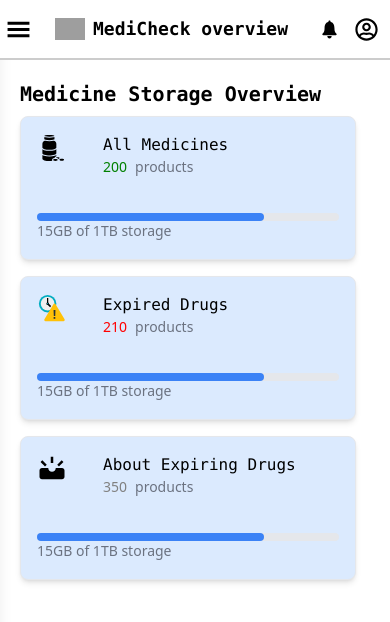
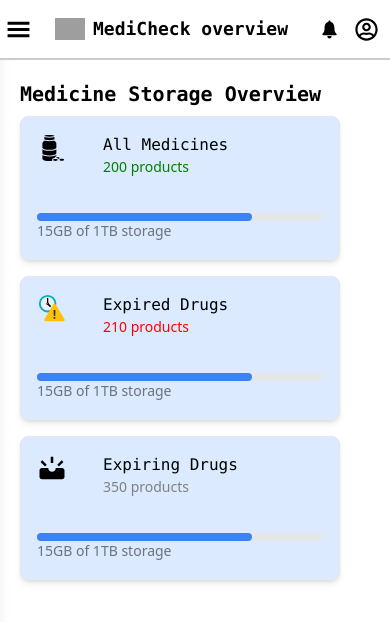
Before and after one commit to Jerry-Khobby/Medicine-shelf-life-checker, a Next.js app: page / in a window 390 px wide. Shown: the top 622 px of the page. Built offline with nearby package versions, Linux system fonts and the light colour scheme; grey boxes are pictures that could not be loaded.

Commit message:
made some changes to the responsiveness

```diff
--- a/src/app/layout.js
+++ b/src/app/layout.js
@@ -20,7 +20,7 @@ export default function RootLayout({ children }) {
 
   useEffect(() => {
     const handleResize = () => {
-      setIsMobileView(window.innerWidth <= 480 || window.innerWidth <= 393);
+      setIsMobileView(window.innerWidth <= 540);
     };
 
     // Set initial state based on current window size
--- a/src/components/homepage/card.jsx
+++ b/src/components/homepage/card.jsx
@@ -16,14 +16,14 @@ const MedicineCards = ({heading,quantity,percentage,iconName,color}) => {
     }
   }
   return (
-    <div className="p-4 border rounded-lg shadow-md sm:w-[21rem] lg:w-96 md:w-[21rem] w-[21rem] h-36 flex flex-col bg-blue-100 cursor-pointer">
+    <div className="p-4 border rounded-lg shadow-md sm:w-[20rem] lg:w-96 md:w-[22rem] w-[20rem] h-36 flex flex-col bg-blue-100 cursor-pointer">
       <div className="flex items-start gap-5 mb-4">
         <div className="mr-4">
           {renderIcon()}
         </div>
         <div>
           <h3 className="text-md font-md font-mono">{heading}</h3>
-          <p className="text-gray-500 text-sm font-medium font-sans flex flex-row gap-2"><p style={{color}}>{quantity}</p> products</p>
+          <p className="text-gray-500 text-sm font-medium font-sans flex flex-row gap-2" style={{color}}>{quantity} products</p>
         </div>
       </div>
       <div>
--- a/src/components/homepage/main.jsx
+++ b/src/components/homepage/main.jsx
@@ -11,7 +11,7 @@ const MainHomePage = () => {
         <h3 className='font-semibold font-mono text-xl '>Medicine Storage Overview</h3>
       </div>
       <div className="flex justify-start sm:justify-start md:justify-start lg:justify-center lg:px-8 px-5 sm:px-5 md:px-5">
-        <div className="grid gap-4 sm:grid-cols-1 md:grid-cols-1 lg:grid-cols-3">
+        <div className="grid gap-4 sm:grid-cols-1 md:grid-cols-1 lg:grid-cols-2 xl:grid-cols-3 2xl:grid-cols-3 grid-cols-1">
           <div className="flex justify-center">
             <MedicineCards heading="All Medicines" quantity="200" iconName="GiMedicinePills" color="green"/>
           </div>
@@ -19,7 +19,7 @@ const MainHomePage = () => {
             <MedicineCards heading="Expired Drugs" quantity="210"  iconName="FcExpired" color="red"/>
           </div>
           <div className="flex justify-center">
-            <MedicineCards  heading="About Expiring Drugs" quantity="350" iconName="MdUpcoming"  color="gray"/>
+            <MedicineCards  heading="Expiring Drugs" quantity="350" iconName="MdUpcoming"  color="gray"/>
           </div>
         </div>
       </div>
```
